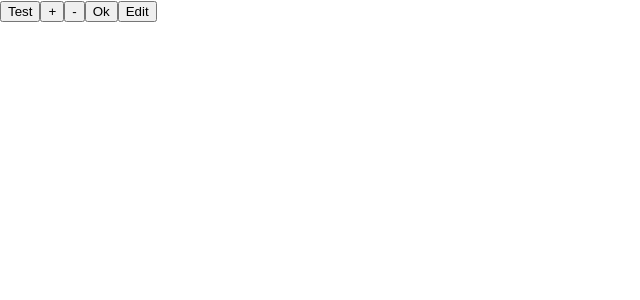
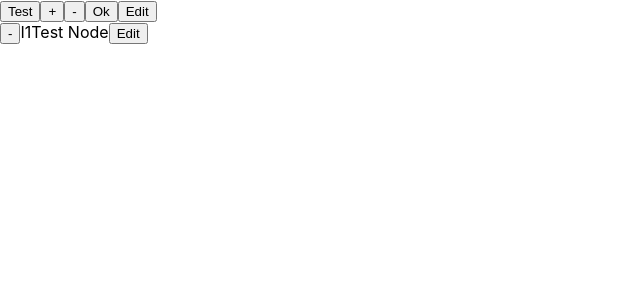
Before and after one commit to jetpackpony/steam-mixer, a React (Create React App) app: page / in a window 1280 px wide. Shown: the top 300 px of the page, without its empty margins (0-640 px from the left). Built offline with nearby package versions, Linux system fonts and the light colour scheme.

Commit message:
Add initial node implementation

```diff
--- a/src/App.js
+++ b/src/App.js
@@ -4,16 +4,27 @@ import './App.css';
 import Button, {
   AddButton, DeleteButton, OkButton, EditButton
 } from './components/buttons';
+import Node from './components/Node';
 
 class App extends Component {
   render() {
     return (
       <Fragment>
-        <Button text="Test" onClick={() => console.log("click")} />
-        <AddButton onClick={() => console.log("click add button")} />
-        <DeleteButton onClick={() => console.log("click delete button")} />
-        <OkButton onClick={() => console.log("click ok button")} />
-        <EditButton onClick={() => console.log("click edit button")} />
+        <div>
+          <Button text="Test" onClick={() => console.log("click")} />
+          <AddButton onClick={() => console.log("click add button")} />
+          <DeleteButton onClick={() => console.log("click delete button")} />
+          <OkButton onClick={() => console.log("click ok button")} />
+          <EditButton onClick={() => console.log("click edit button")} />
+        </div>
+        <div>
+          <Node
+            title="Test Node"
+            nodeId="I1"
+            onDelete={(nodeId) => console.log("deleting node " + nodeId)}
+            onEdit={(nodeId) => console.log("editing node " + nodeId)}
+          />
+        </div>
       </Fragment>
     );
   }
--- /dev/null
+++ b/src/components/Node.js
@@ -0,0 +1,20 @@
+import React from 'react';
+import { DeleteButton, EditButton } from './buttons';
+
+const Node = ({ title, nodeId, onDelete, onEdit }) => {
+  let edit =
+    typeof onEdit === "function"
+      ? <EditButton onClick={() => onEdit(nodeId)} />
+      : null;
+
+  return (
+    <div id={`node-${nodeId}`}>
+      <DeleteButton onClick={() => onDelete(nodeId)} />
+      {nodeId}
+      {title}
+      {edit}
+    </div>
+  );
+};
+
+export default Node;
```
